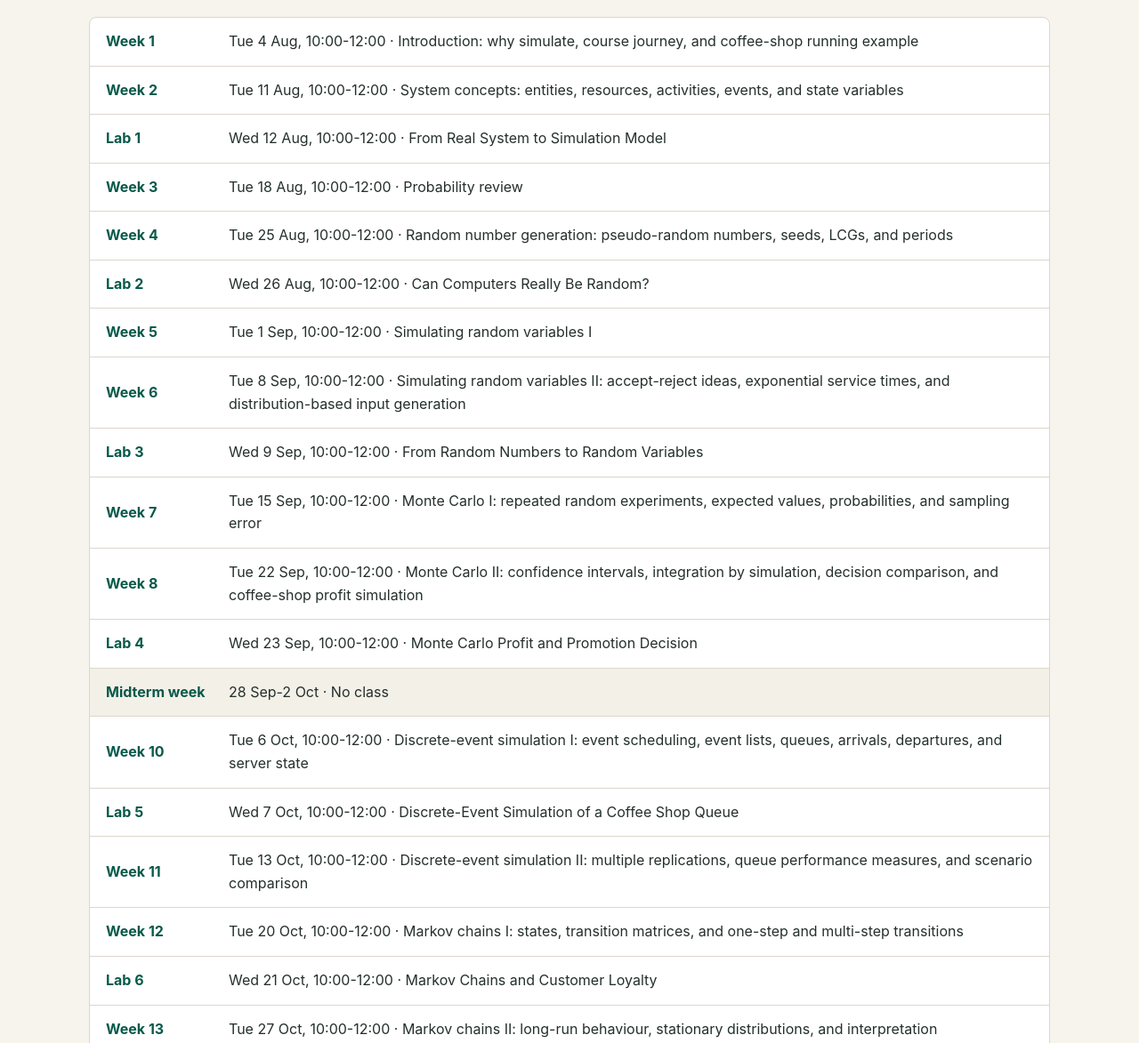
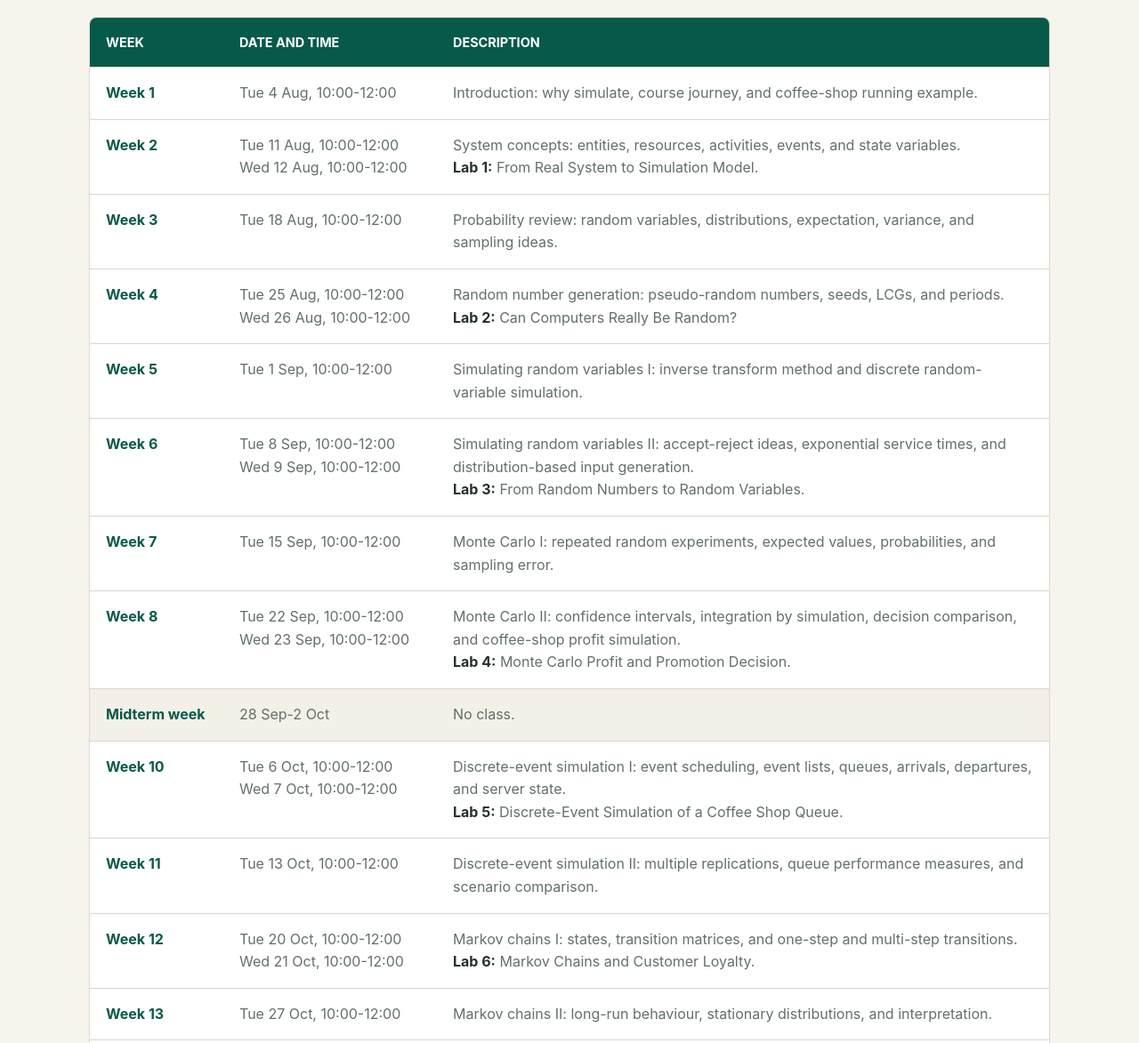
Before and after one commit to watthanan-jat/SCIM211-Simulation-Modelling, a plain HTML site: page docs/index.html in a window 1280 px wide. Shown: the part 4540-5713 px from the top of the page at 89% size. Drawn offline with Linux system fonts and the light colour scheme.

Commit message:
Organize course timetable table

```diff
--- a/docs/index.html
+++ b/docs/index.html
@@ -236,32 +236,25 @@
           <p class="eyebrow">Weekly Roadmap</p>
           <h2>Course Timetable</h2>
         </div>
-        <div class="schedule">
-          <div><strong>Week 1</strong><span>Tue 4 Aug, 10:00-12:00 · Introduction: why simulate, course journey, and coffee-shop running example</span></div>
-          <div><strong>Week 2</strong><span>Tue 11 Aug, 10:00-12:00 · System concepts: entities, resources, activities, events, and state variables</span></div>
-          <div><strong>Lab 1</strong><span>Wed 12 Aug, 10:00-12:00 · From Real System to Simulation Model</span></div>
-          <div><strong>Week 3</strong><span>Tue 18 Aug, 10:00-12:00 · Probability review</span></div>
-          <div><strong>Week 4</strong><span>Tue 25 Aug, 10:00-12:00 · Random number generation: pseudo-random numbers, seeds, LCGs, and periods</span></div>
-          <div><strong>Lab 2</strong><span>Wed 26 Aug, 10:00-12:00 · Can Computers Really Be Random?</span></div>
-          <div><strong>Week 5</strong><span>Tue 1 Sep, 10:00-12:00 · Simulating random variables I</span></div>
-          <div><strong>Week 6</strong><span>Tue 8 Sep, 10:00-12:00 · Simulating random variables II: accept-reject ideas, exponential service times, and distribution-based input generation</span></div>
-          <div><strong>Lab 3</strong><span>Wed 9 Sep, 10:00-12:00 · From Random Numbers to Random Variables</span></div>
-          <div><strong>Week 7</strong><span>Tue 15 Sep, 10:00-12:00 · Monte Carlo I: repeated random experiments, expected values, probabilities, and sampling error</span></div>
-          <div><strong>Week 8</strong><span>Tue 22 Sep, 10:00-12:00 · Monte Carlo II: confidence intervals, integration by simulation, decision comparison, and coffee-shop profit simulation</span></div>
-          <div><strong>Lab 4</strong><span>Wed 23 Sep, 10:00-12:00 · Monte Carlo Profit and Promotion Decision</span></div>
-          <div class="schedule-break"><strong>Midterm week</strong><span>28 Sep-2 Oct · No class</span></div>
-          <div><strong>Week 10</strong><span>Tue 6 Oct, 10:00-12:00 · Discrete-event simulation I: event scheduling, event lists, queues, arrivals, departures, and server state</span></div>
-          <div><strong>Lab 5</strong><span>Wed 7 Oct, 10:00-12:00 · Discrete-Event Simulation of a Coffee Shop Queue</span></div>
-          <div><strong>Week 11</strong><span>Tue 13 Oct, 10:00-12:00 · Discrete-event simulation II: multiple replications, queue performance measures, and scenario comparison</span></div>
-          <div><strong>Week 12</strong><span>Tue 20 Oct, 10:00-12:00 · Markov chains I: states, transition matrices, and one-step and multi-step transitions</span></div>
-          <div><strong>Lab 6</strong><span>Wed 21 Oct, 10:00-12:00 · Markov Chains and Customer Loyalty</span></div>
-          <div><strong>Week 13</strong><span>Tue 27 Oct, 10:00-12:00 · Markov chains II: long-run behaviour, stationary distributions, and interpretation</span></div>
-          <div><strong>Week 14</strong><span>Tue 3 Nov, 10:00-12:00 · Input/output analysis: input data, distribution fitting, output analysis, replications, and confidence intervals</span></div>
-          <div><strong>Lab 7</strong><span>Wed 4 Nov, 10:00-12:00 · Validation and Final Recommendation</span></div>
-          <div><strong>Week 15</strong><span>Tue 10 Nov, 10:00-12:00 · Variance reduction and validation</span></div>
-          <div><strong>Week 16</strong><span>Tue 17 Nov, 10:00-12:00 · Project consultation</span></div>
-          <div><strong>Lab 8</strong><span>Wed 18 Nov, 10:00-12:00 · Project work session</span></div>
-          <div><strong>Week 17</strong><span>Tue 24 Nov, 10:00-12:00 · Review</span></div>
+        <div class="schedule schedule-table">
+          <div class="schedule-header"><strong>Week</strong><strong>Date and Time</strong><strong>Description</strong></div>
+          <div><strong>Week 1</strong><span>Tue 4 Aug, 10:00-12:00</span><span>Introduction: why simulate, course journey, and coffee-shop running example.</span></div>
+          <div><strong>Week 2</strong><span>Tue 11 Aug, 10:00-12:00<br>Wed 12 Aug, 10:00-12:00</span><span>System concepts: entities, resources, activities, events, and state variables.<br><strong>Lab 1:</strong> From Real System to Simulation Model.</span></div>
+          <div><strong>Week 3</strong><span>Tue 18 Aug, 10:00-12:00</span><span>Probability review: random variables, distributions, expectation, variance, and sampling ideas.</span></div>
+          <div><strong>Week 4</strong><span>Tue 25 Aug, 10:00-12:00<br>Wed 26 Aug, 10:00-12:00</span><span>Random number generation: pseudo-random numbers, seeds, LCGs, and periods.<br><strong>Lab 2:</strong> Can Computers Really Be Random?</span></div>
+          <div><strong>Week 5</strong><span>Tue 1 Sep, 10:00-12:00</span><span>Simulating random variables I: inverse transform method and discrete random-variable simulation.</span></div>
+          <div><strong>Week 6</strong><span>Tue 8 Sep, 10:00-12:00<br>Wed 9 Sep, 10:00-12:00</span><span>Simulating random variables II: accept-reject ideas, exponential service times, and distribution-based input generation.<br><strong>Lab 3:</strong> From Random Numbers to Random Variables.</span></div>
+          <div><strong>Week 7</strong><span>Tue 15 Sep, 10:00-12:00</span><span>Monte Carlo I: repeated random experiments, expected values, probabilities, and sampling error.</span></div>
+          <div><strong>Week 8</strong><span>Tue 22 Sep, 10:00-12:00<br>Wed 23 Sep, 10:00-12:00</span><span>Monte Carlo II: confidence intervals, integration by simulation, decision comparison, and coffee-shop profit simulation.<br><strong>Lab 4:</strong> Monte Carlo Profit and Promotion Decision.</span></div>
+          <div class="schedule-break"><strong>Midterm week</strong><span>28 Sep-2 Oct</span><span>No class.</span></div>
+          <div><strong>Week 10</strong><span>Tue 6 Oct, 10:00-12:00<br>Wed 7 Oct, 10:00-12:00</span><span>Discrete-event simulation I: event scheduling, event lists, queues, arrivals, departures, and server state.<br><strong>Lab 5:</strong> Discrete-Event Simulation of a Coffee Shop Queue.</span></div>
+          <div><strong>Week 11</strong><span>Tue 13 Oct, 10:00-12:00</span><span>Discrete-event simulation II: multiple replications, queue performance measures, and scenario comparison.</span></div>
+          <div><strong>Week 12</strong><span>Tue 20 Oct, 10:00-12:00<br>Wed 21 Oct, 10:00-12:00</span><span>Markov chains I: states, transition matrices, and one-step and multi-step transitions.<br><strong>Lab 6:</strong> Markov Chains and Customer Loyalty.</span></div>
+          <div><strong>Week 13</strong><span>Tue 27 Oct, 10:00-12:00</span><span>Markov chains II: long-run behaviour, stationary distributions, and interpretation.</span></div>
+          <div><strong>Week 14</strong><span>Tue 3 Nov, 10:00-12:00<br>Wed 4 Nov, 10:00-12:00</span><span>Input/output analysis: input data, distribution fitting, output analysis, replications, and confidence intervals.<br><strong>Lab 7:</strong> Validation and Final Recommendation.</span></div>
+          <div><strong>Week 15</strong><span>Tue 10 Nov, 10:00-12:00</span><span>Variance reduction and validation.</span></div>
+          <div><strong>Week 16</strong><span>Tue 17 Nov, 10:00-12:00<br>Wed 18 Nov, 10:00-12:00</span><span>Project consultation.<br><strong>Lab 8:</strong> Project work session.</span></div>
+          <div><strong>Week 17</strong><span>Tue 24 Nov, 10:00-12:00</span><span>Review.</span></div>
         </div>
       </section>
 
--- a/docs/style.css
+++ b/docs/style.css
@@ -378,16 +378,27 @@ p {
 }
 
 .schedule div {
-  align-items: center;
+  align-items: start;
   border-bottom: 1px solid var(--line);
   display: grid;
-  gap: 18px;
-  grid-template-columns: 120px 1fr;
-  padding: 14px 18px;
+  gap: 20px;
+  grid-template-columns: 130px 220px minmax(0, 1fr);
+  padding: 16px 18px;
 }
 
 .schedule div:last-child {
   border-bottom: 0;
+}
+
+.schedule .schedule-header {
+  background: var(--accent-dark);
+  color: #fff;
+  font-size: 0.9rem;
+  text-transform: uppercase;
+}
+
+.schedule .schedule-header strong {
+  color: #fff;
 }
 
 .schedule .schedule-break {
@@ -396,6 +407,14 @@ p {
 
 .schedule strong {
   color: var(--accent-dark);
+}
+
+.schedule span {
+  color: var(--muted);
+}
+
+.schedule span strong {
+  color: var(--ink);
 }
 
 .material-links {
@@ -465,5 +484,10 @@ footer p {
 
   .schedule div {
     grid-template-columns: 1fr;
+    gap: 6px;
+  }
+
+  .schedule .schedule-header {
+    display: none;
   }
 }
```
